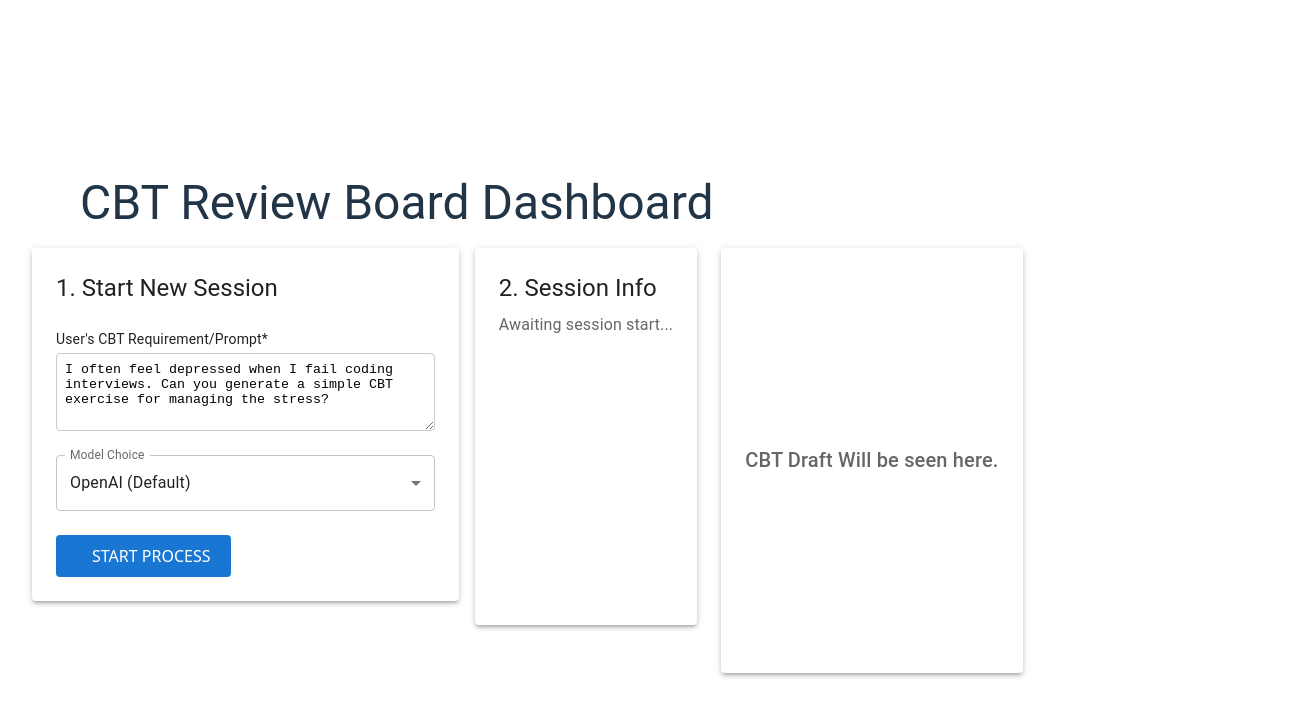
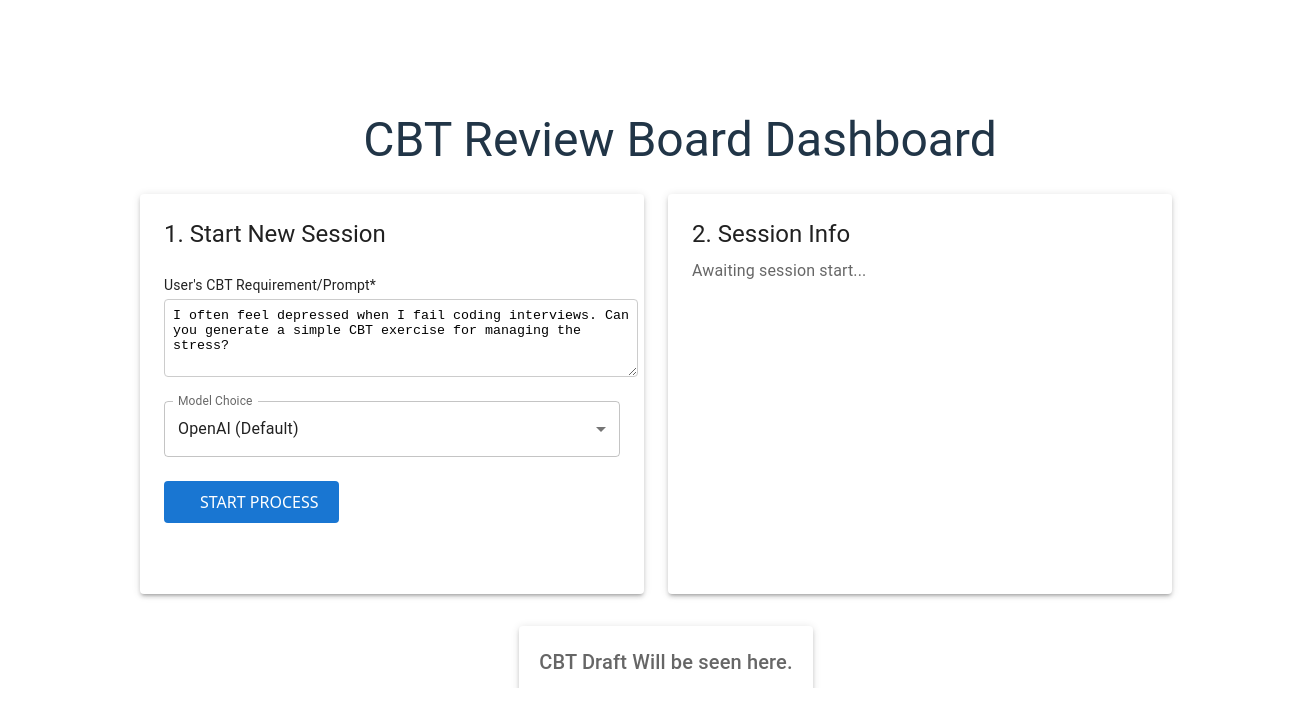
Before and after one commit to abdulsamea/cbt-review-board-ui, a React (Vite) app: page / in a window 1280 px wide. Shown: the top 726 px of the page, 1312 px wide, since content can reach past the window. Built offline with nearby package versions, Linux system fonts and the light colour scheme; some icons are missing.

Commit message:
UI fixes

```diff
--- a/src/components/Dashboard.tsx
+++ b/src/components/Dashboard.tsx
@@ -111,7 +111,7 @@ const Dashboard: React.FC = () => {
     const renderMainContent = () => {
         if (!sessionStatus) {
             return (
-                <Paper elevation={3} sx={{ p: 3, height: '100%', display: 'flex', alignItems: 'center', justifyContent: 'center' }}>
+                <Paper elevation={3} sx={{ padding: '10px', minWidth: '100%',  height: '100%', display: 'flex', alignItems: 'center', justifyContent: 'center' }}>
                     <Typography variant="h6" color="textSecondary">CBT Draft Will be seen here.</Typography>
                 </Paper>
             );
@@ -161,7 +161,7 @@ const Dashboard: React.FC = () => {
             <Paper
                 elevation={3}
                 sx={{
-                    p: 3,
+                    padding: '15px',
                     height: "100%",
                     overflowY: "auto",
                     backgroundColor: "#fff",
@@ -194,7 +194,7 @@ const Dashboard: React.FC = () => {
                 <Box
                     sx={{
                         border: "1px solid #eee",
-                        p: 2,
+                        // padding: '10px',
                         minHeight: "300px",
                         backgroundColor: "#f9f9f9",
                         borderRadius: 1,
@@ -211,15 +211,21 @@ const Dashboard: React.FC = () => {
     };
 
     return (
-        <Box sx={{ p: 4 }}>
-            <Typography variant="h3" gutterBottom sx={{ display: 'flex', alignItems: 'center' }}>
-                <DashboardIcon sx={{ mr: 1 }} /> CBT Review Board Dashboard
+        <Box sx={{ px: 2, py: 3, alignItems: 'center', justifyContent: 'center' }}>
+            <Typography
+                variant="h3"
+                gutterBottom
+                sx={{ display: 'flex', alignItems: 'center', justifyContent: 'center' }}
+            >
+                <DashboardIcon sx={{ mr: 1 }} />
+                CBT Review Board Dashboard
             </Typography>
-            <Grid container spacing={3}>
 
-                {/* Left Column: Input and Session Info */}
-                <Grid container spacing={2}>
-                    <Paper elevation={3} sx={{ p: 3, mb: 3 }}>
+            <Grid container direction="column" sx={{ width: '100vw', minWidth: '100%', px: '10px', py: '10px', overflowX: 'hidden',  alignItems: 'center', justifyContent: 'center'  }} spacing={4}>
+                {/* Top row: Start New Session + Session Info side by side */}
+                <Grid container direction="row" spacing={3} sx={{ width: '100%', alignItems: 'center', justifyContent: 'center' }}>
+                    <Grid sx={{ height: '400px', minWidth: '40%', flexGrow: 0, flexShrink: 0 }}>
+                    <Paper elevation={3} sx={{ p: 3, height: '100%', boxSizing: 'border-box' }}>
                         <Typography variant="h5" gutterBottom>1. Start New Session</Typography>
                         <FormControl fullWidth margin="normal">
                         <Typography variant="body2" sx={{ mb: 0.5 }}>User's CBT Requirement/Prompt*</Typography>
@@ -227,7 +233,7 @@ const Dashboard: React.FC = () => {
                             value={prompt}
                             onChange={(e) => setPrompt(e.target.value)}
                             rows={4}
-                                style={{ padding: '8px', border: '1px solid #ccc', borderRadius: '4px' }}
+                            style={{ padding: '8px', border: '1px solid #ccc', borderRadius: '4px', width: '100%' }}
                         />
                         </FormControl>
                         <FormControl fullWidth margin="normal">
@@ -237,6 +243,7 @@ const Dashboard: React.FC = () => {
                             value={modelChoice}
                             label="Model Choice"
                             onChange={(e) => setModelChoice(e.target.value as string)}
+                            fullWidth
                         >
                             <MenuItem value={"openai"}>OpenAI (Default)</MenuItem>
                             <MenuItem value={"anthropic"}>Anthropic</MenuItem>
@@ -253,17 +260,14 @@ const Dashboard: React.FC = () => {
                         </button>
                         </Box>
                     </Paper>
+                    </Grid>
 
-                    {/* Session Status Panel */}
-                    <Paper elevation={3} sx={{ p: 3 }}>
-                        <Typography variant="h5" gutterBottom>
-                            2. Session Info
-                        </Typography>
+                    <Grid sx={{ height: '400px', minWidth: '40%', flexGrow: 0, flexShrink: 0 }}>
+                    <Paper elevation={3} sx={{ p: 3, height: '100%', boxSizing: 'border-box' }}>
+                        <Typography variant="h5" gutterBottom>2. Session Info</Typography>
                         {sessionStatus ? (
                         <>
                             <StatusIndicator status={sessionStatus.status} threadAlive={sessionStatus.thread_alive ?? false} />
-
-                                {/* Hide ActiveNodeDisplay if halting for HIL_Node */}
                             {sessionStatus.status !== 'halted' || sessionStatus.active_node !== 'HIL_Node' ? (
                             <ActiveNodeDisplay label={sessionStatus.active_node_label} />
                             ) : (
@@ -271,11 +275,8 @@ const Dashboard: React.FC = () => {
                                 Awaiting Action: <strong>{sessionStatus.active_node_label}</strong>
                             </Alert>
                             )}
-
                             <MetricsDisplay label="Safety Score" value={sessionStatus.safety_metric} />
                             <MetricsDisplay label="Empathy Score" value={sessionStatus.empathy_metric} />
-
-                                {/* Display Graph Error only if it's a true error */}
                             {sessionStatus.error && sessionStatus.error !== "'HIL_Node'" && (
                             <Alert severity="error" sx={{ mt: 2 }}>Graph Error: {sessionStatus.error}</Alert>
                             )}
@@ -288,12 +289,15 @@ const Dashboard: React.FC = () => {
                         )}
                     </Paper>
                     </Grid>
+                </Grid>
 
-                {/* Right Column: Draft/Final Content */}
-                <Grid container spacing={2}>
+                <Grid container direction="row" spacing={3} sx={{ maxWidth: '80%' }}>
+                    <Box sx={{ width: '100%' }}>
                     {renderMainContent()}
+                    </Box>
                 </Grid>
             </Grid>
+
         </Box>
     );
 };
```
Lines whose indentation alone changed are shown as unchanged.
